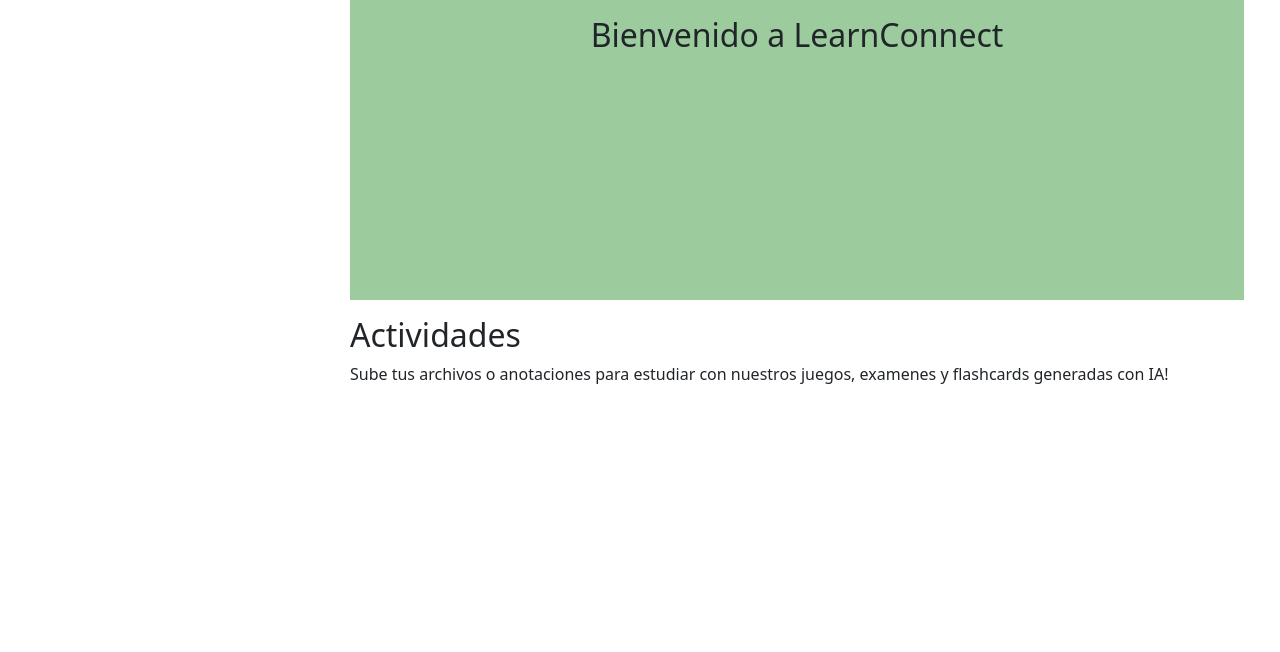
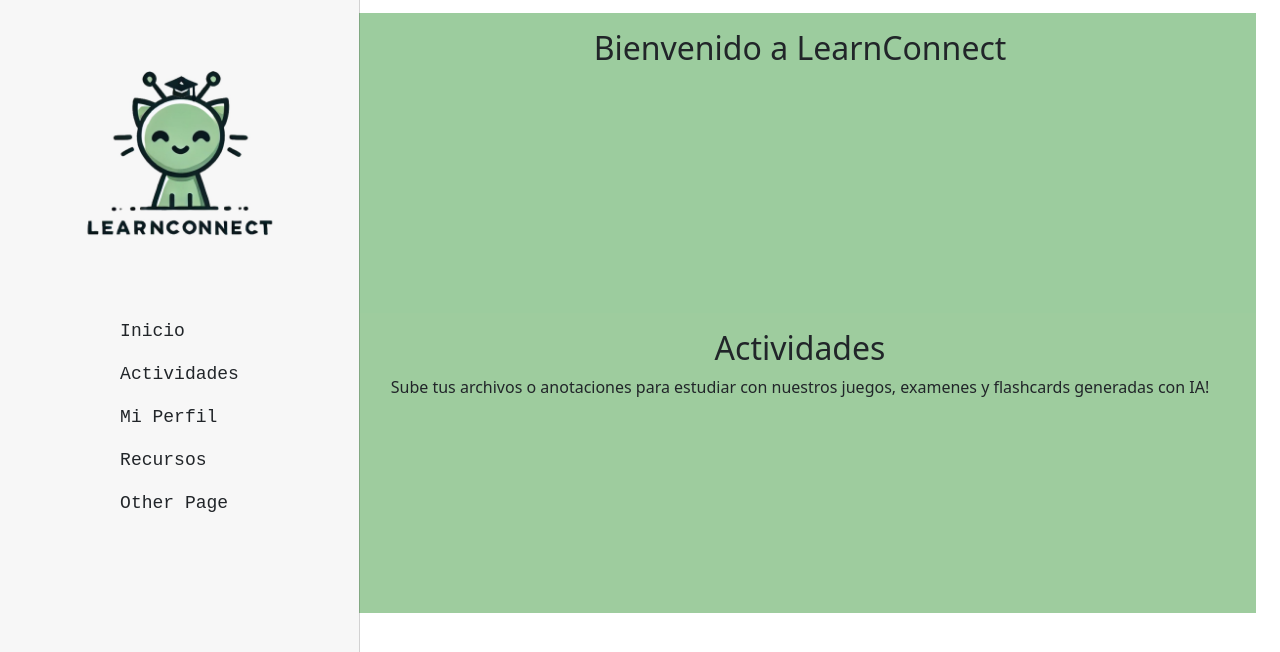
Before and after one commit to andreaortez/LearnConnectPrototipo, a Next.js app: page /HomePage in a window 1280 px wide. Shown: the top 652 px of the page. Built offline with nearby package versions, Linux system fonts and the light colour scheme.

Commit message:
modificacion de estilo para sidebar y homepage

```diff
--- a/src/pages/HomePage.tsx
+++ b/src/pages/HomePage.tsx
@@ -2,7 +2,6 @@
 import { useEffect } from "react";
 import axios from 'axios';
 import { useRouter } from 'next/router';
-import Modal from './modals/modal'
 import SideBar from "./modals/SideBar";
 
 export default function HomePage (){
@@ -15,13 +14,13 @@
       }, []);
 
     return (
-        <div className="container-fluid">
+        <div className="container-fluid ">
 
-        <div className="column">
+        <div className="row ">
             <aside className="col-md-3 col-lg-3 sticky-top">
                 <SideBar />
             </aside>
-            <main className="col-md-6 ms-sm-auto col-lg-9 px-md-4">
+            <main id="main" className="col-md-9 ms-sm-auto col-lg-9 px-md-4">
                 <nav id="home-header" className="navbar navbar-light bg-light d-md-none">
                     <div className="container-fluid">
                         <button className="navbar-toggler"
@@ -40,7 +39,7 @@
                     <section id="landing" className="pt-3">
                         <h2>Bienvenido a LearnConnect</h2>
                     </section>
-                    <section id="Actividades" className="pt-3">
+                    <section id="actividades" className="pt-3">
                         <h2>Actividades</h2>
                         <p>Sube tus archivos o anotaciones para estudiar con nuestros juegos, examenes y flashcards
                             generadas con IA!
--- a/src/styles/globals.css
+++ b/src/styles/globals.css
@@ -40,15 +40,31 @@
     color-scheme: dark;
   }
 
+}
+
+
 @media (min-width: 768px) {
-    #mainContent {
-      margin-left: 25%;
+  #main {
+    padding:1%;
+    width: 65%;
   }
   #sidebarMenu {
+    width: 35%;
     position: fixed !important;
     transform: none !important;
     visibility: visible !important;
   }
 }
+@media (min-width: 1024px) {
+  #main {
 
+    margin-left: 25% !important;
+    width: 75%;
   }
+  #sidebarMenu {
+    width: 35%;
+    position: fixed !important;
+    transform: none !important;
+    visibility: visible !important;
+  }
+}
--- a/src/styles/styles.css
+++ b/src/styles/styles.css
@@ -96,8 +96,6 @@
 
 
 
-
-
 .title {
     font-size: 50px;
     font-weight: bold;
@@ -120,9 +118,6 @@
 .ovl2 {
     background: rgba(0, 0, 0, 0.1);
 }
-
-
-
 
 
 #logo {
@@ -385,6 +380,7 @@
     font-size: large;
     align-items: center;
     padding: 12px;
+    max-width: 360px;
   }
   #sidebarMenu button {
     padding: 20px;
@@ -396,6 +392,14 @@
     text-align: center;
     justify-items: center;
   }
-  #home-header {
-    background-color: #f7f7f7 50%;
+  #actividades {
+    background-color:rgba(158,204,158,255);
+    height: 300px;
+    text-align: center;
+    justify-items: center;
   }
+
+/*   #main {
+    display: flex-column;
+    height: fullscreen;
+  } */
```
Lines whose indentation alone changed are shown as unchanged.
